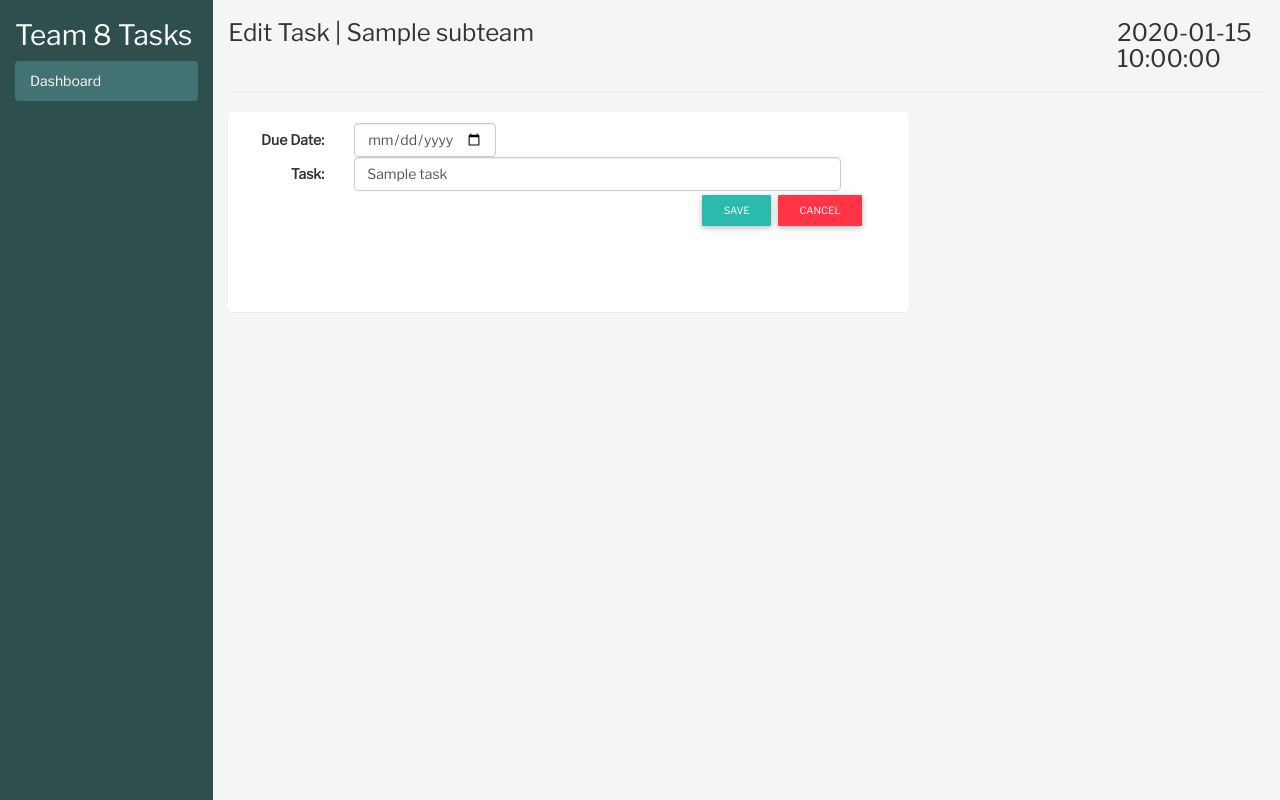
After one commit to Caleb-Tan/Team-8-Tasks, a Flask app: template templates/edit_task.html in a window 1280 px wide. The commit adds this page. Run offline with Flask 2, Linux system fonts and the light colour scheme; the template is opened without the code that fills it: most values are stand-ins (such as "Sample title", 1, 10 or a date in 2020); some libraries are stand-ins or nearby versions.

Commit message:
added edit functionality, but saving data is still not done yet

```diff
--- a/main.py
+++ b/main.py
@@ -54,6 +54,17 @@ def update_task(name, status, id_task):
     return render_template('subteam.html', subteam=name, data=ret_data, date=datetime.date.today().strftime("%m/%d"))
 
 """
+returns the
+"""
+@app.route('/<name>/edit_task/<id_task>')
+def edit_task(name, id_task):
+    ret_data = fb.display_list(name, True)
+    task = filter(lambda x: x[0] == id_task, ret_data)[0]  # extracts data for the specific task to edit
+
+    return render_template('edit_task.html', subteam=name, task=task, date=datetime.date.today().strftime("%m/%d"))
+
+
+"""
 deletes individual task
 """
 @app.route('/<name>/delete_task/<id_task>')
@@ -101,11 +112,11 @@ def post_tasks(name, visibility):
 """
 scheduling, checks every new day if there are overdue tasks
 """
-@sched.cron_schedule(hour=1)
+@sched.cron_schedule(hour=0)
 def check_overdue():
     fb.check_overdue()
 
 if __name__ == "__main__":
-    sched.add_cron_job(lambda: post_tasks('Business', 'visible'), hour=10, minute=24)
+    sched.add_cron_job(lambda: post_tasks('Business', 'visible'), hour=7)
     sched.start()
     app.run(debug=True)
--- /dev/null
+++ b/templates/edit_task.html
@@ -0,0 +1,48 @@
+{% include 'navbar.html' %}
+<div class="col-sm-10 scrollable">
+    <div class="row">
+        <div class="col-sm-10">
+            <h3>Edit Task | {{subteam}}</h3>
+        </div>
+        <div class="col-sm-2">
+            <h3 class="date">{{date}}</h3>
+        </div>
+        <div class="col-sm-12">
+            <hr>
+        </div>
+        <div class="col-sm-8">
+            <div class="panel" style="height:25vh;">
+                <form class="form-horizontal" action="#" method="POST">
+                    <div class="form-group">
+                        <label class="control-label col-sm-2" for="date">Due Date:</label>
+                        <div class="col-sm-3">
+                            <input type="date" class="form-control" name="date" placeholder="Enter Due Date" value="{{task[1]}}">
+                        </div>
+                        <div class="col-sm-7"></div>
+                    </div>
+                    <div class="form-group">
+                        <label class="control-label col-sm-2" for="task">Task:</label>
+                        <div class="col-sm-9">
+                            <input type="text" style="font-size:14px;" class="form-control" name="text" placeholder="Enter Task" value="{{task[2]}}"required>
+                        </div>
+                        <div class="col-sm-1"></div>
+                    </div>
+                    <div class="form-group">
+                        <div class="col-sm-8"></div>
+                        <div class="col-sm-4">
+                            <button type="submit" class="btn btn-default" style="font-size:10px;">Save</button>
+                            <a href="/{{subteam}}"><button style="margin:0px;" type="button" class="btn btn-danger" data-dismiss="modal">Cancel</button></a>
+                        </div>
+                    </div>
+                </form>
+            </div>
+        </div>
+        <div class="col-sm-4"></div>
+    </div>
+</div>
+
+</div>
+</div>
+</body>
+
+</html>
--- a/templates/home.html
+++ b/templates/home.html
@@ -77,4 +77,5 @@
 </div>
 
 </body>
+
 </html>
```
Also changed, not shown: firebase_interactor.py (+13 -3 lines), templates/subteam.html (+91 -41 lines), 1 other file. Lines whose indentation alone changed are shown as unchanged.
